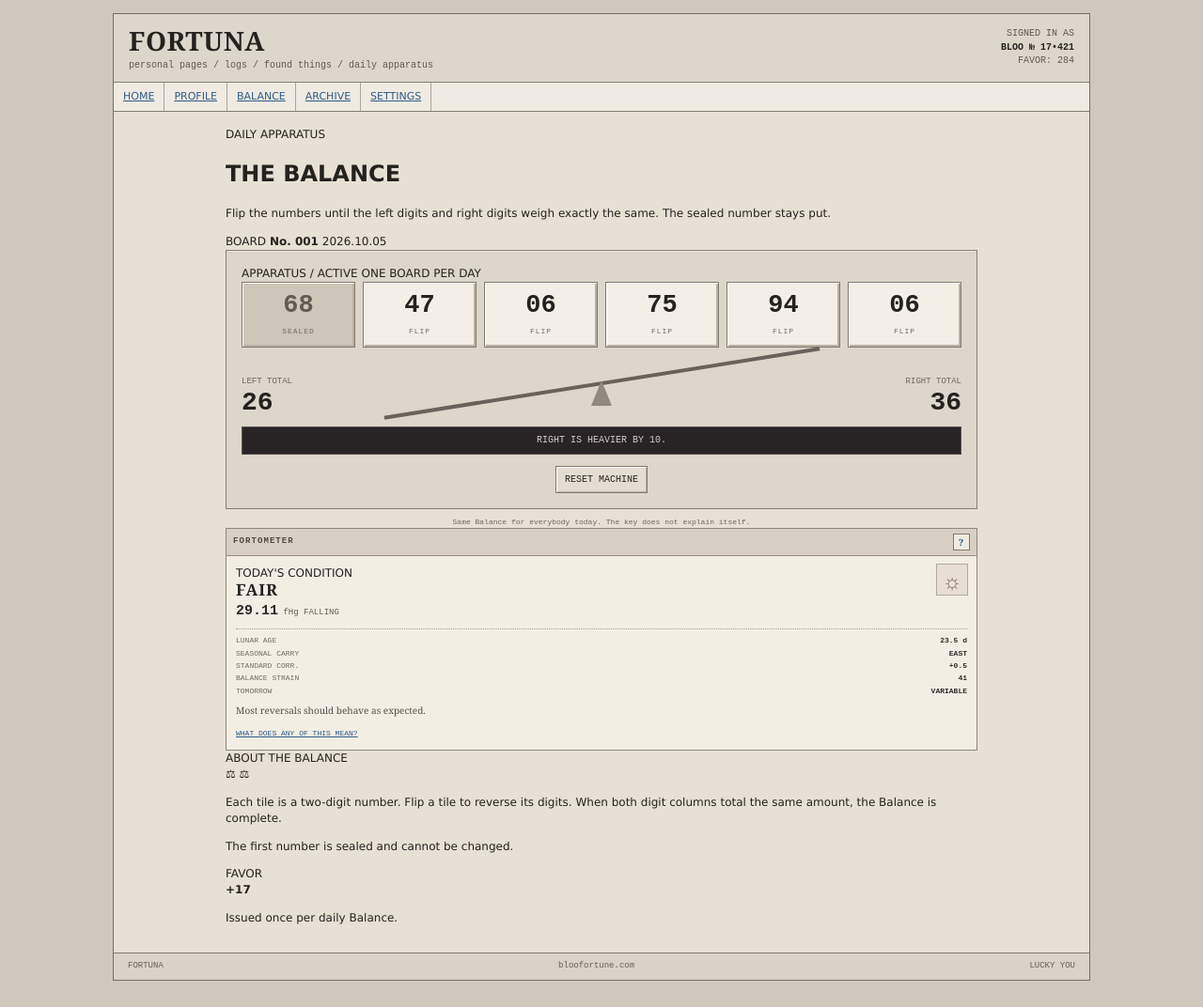
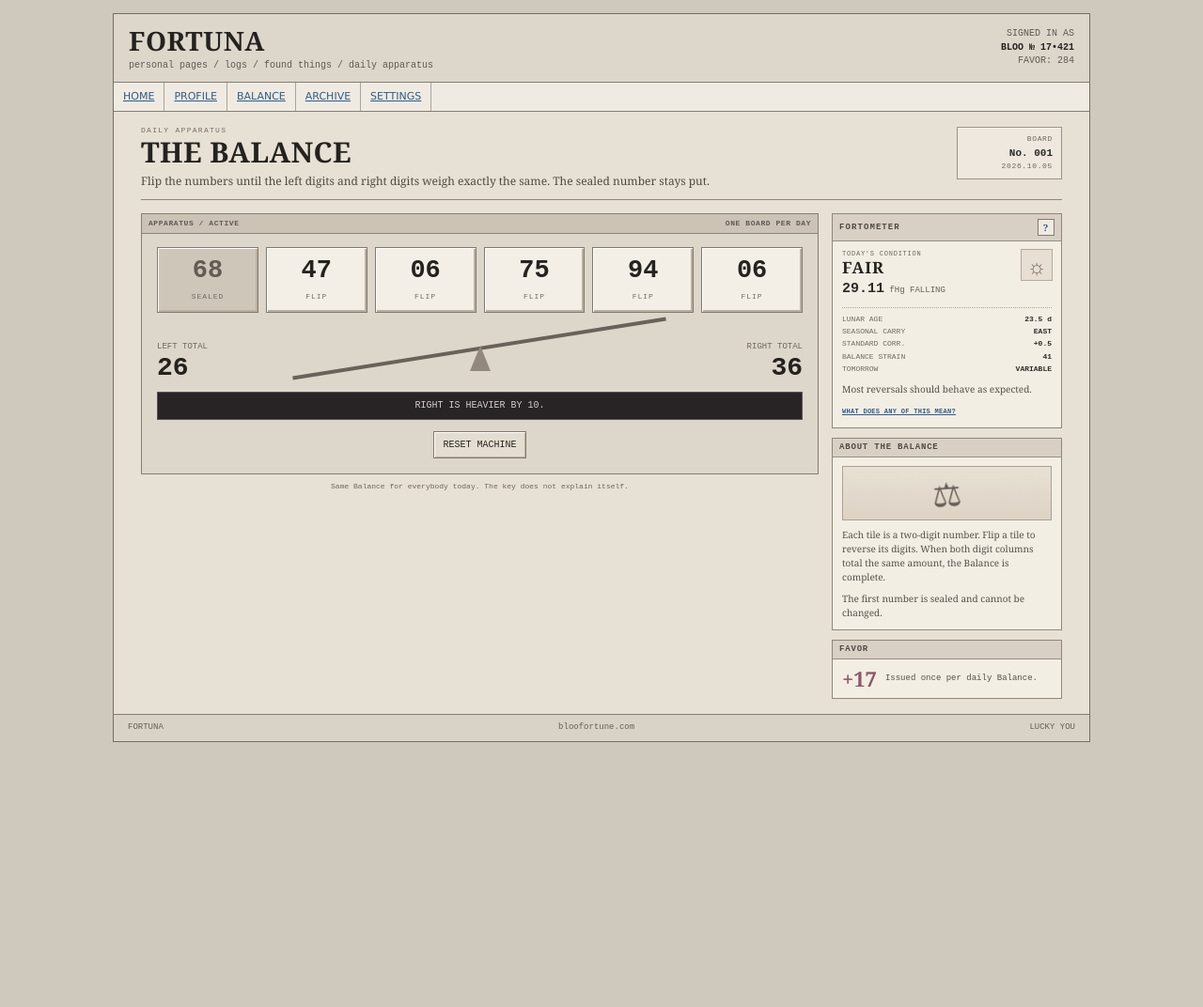
Before and after one commit to Blookittt/blookittt.github.io, a Jekyll site: the page built from balance.html, in a window 1280 px wide. Shown: the whole page at 94% size. Built offline with Jekyll 4.4.1, drawn with Linux system fonts in a browser that asks for light colours; after the commit the page ends 900 px from its top, so only the background shows below that.

Commit message:
Add collected Balance page UI pass

```diff
--- a/assets/style.css
+++ b/assets/style.css
@@ -1971,3 +1971,255 @@
     display:none;
   }
 }
+
+
+/* BALANCE UI PASS V2 */
+.balance-page-v2{
+  max-width:980px;
+  margin:0 auto;
+}
+
+.balance-page-head{
+  display:grid;
+  grid-template-columns:minmax(0,1fr) auto;
+  gap:20px;
+  align-items:start;
+  margin-bottom:14px;
+  padding-bottom:10px;
+  border-bottom:1px solid #8e867b;
+}
+
+.balance-eyebrow{
+  margin-bottom:4px;
+  color:#756e67;
+  font:8px/1 "Courier New",monospace;
+  letter-spacing:.16em;
+}
+
+.balance-page-head h1{
+  margin:0;
+  font:bold 30px/1 Georgia,"Times New Roman",serif;
+  letter-spacing:.015em;
+}
+
+.balance-page-head p{
+  max-width:650px;
+  margin:7px 0 0;
+  color:#4f4a45;
+  font:12px/1.55 Georgia,"Times New Roman",serif;
+}
+
+.balance-page-meta{
+  min-width:112px;
+  padding:7px 9px;
+  background:#eee8de;
+  border:1px solid #9a9286;
+  text-align:right;
+  box-shadow:inset 0 1px 0 rgba(255,255,255,.6);
+}
+
+.balance-page-meta span,
+.balance-page-meta strong{
+  display:block;
+}
+
+.balance-page-meta span{
+  color:#6c655e;
+  font:8px/1.35 "Courier New",monospace;
+  letter-spacing:.08em;
+}
+
+.balance-page-meta strong{
+  margin:2px 0;
+  color:#2b2926;
+  font:bold 11px/1.3 "Courier New",monospace;
+}
+
+.balance-ui-grid{
+  display:grid;
+  grid-template-columns:minmax(0,1fr) 245px;
+  gap:14px;
+  align-items:start;
+}
+
+.balance-main{
+  min-width:0;
+}
+
+.balance-side{
+  display:grid;
+  gap:10px;
+}
+
+.balance-machine{
+  margin:0;
+}
+
+.balance-machine-head{
+  display:flex;
+  justify-content:space-between;
+  gap:12px;
+  margin:-16px -16px 14px;
+  padding:5px 7px;
+  background:#cbc3b6;
+  border-bottom:1px solid #8b8377;
+  color:#5f5952;
+  font:bold 8px/1.25 "Courier New",monospace;
+  letter-spacing:.07em;
+}
+
+.balance-side-card{
+  background:#f3eee4;
+  border:1px solid #8f877c;
+  box-shadow:inset 0 1px 0 rgba(255,255,255,.58);
+}
+
+.balance-side-card-head{
+  padding:5px 7px;
+  background:#d8d0c4;
+  border-bottom:1px solid #958d82;
+  color:#4f4a45;
+  font:bold 9px/1 "Courier New",monospace;
+  letter-spacing:.09em;
+}
+
+.balance-side-card-body{
+  padding:9px 10px 10px;
+}
+
+.balance-side-card-body p{
+  margin:0 0 8px;
+  color:#554f49;
+  font:10px/1.5 Georgia,"Times New Roman",serif;
+}
+
+.balance-side-card-body p:last-child{
+  margin-bottom:0;
+}
+
+.balance-help-gif{
+  position:relative;
+  height:58px;
+  margin:0 0 8px;
+  overflow:hidden;
+  background:
+    linear-gradient(to bottom,#e8e0d4,#ddd3c5);
+  border:1px solid #aaa195;
+  color:#665c55;
+  text-align:center;
+  font:35px/58px Georgia,"Times New Roman",serif;
+}
+
+.balance-help-frame{
+  position:absolute;
+  inset:0;
+  transform-origin:center;
+}
+
+.help-a{
+  animation:balance-help-a 1.35s steps(1,end) infinite;
+  transform:rotate(-4deg);
+}
+
+.help-b{
+  animation:balance-help-b 1.35s steps(1,end) infinite;
+  transform:rotate(4deg);
+}
+
+@keyframes balance-help-a{
+  0%,49%{opacity:1}
+  50%,100%{opacity:0}
+}
+
+@keyframes balance-help-b{
+  0%,49%{opacity:0}
+  50%,100%{opacity:1}
+}
+
+.favor-card .balance-side-card-body{
+  display:grid;
+  grid-template-columns:auto 1fr;
+  gap:9px;
+  align-items:center;
+}
+
+.favor-award{
+  color:#8c5969;
+  font:bold 22px/1 Georgia,"Times New Roman",serif;
+}
+
+.favor-card p{
+  margin:0;
+  font:9px/1.4 "Courier New",monospace;
+}
+
+.fortometer{
+  margin:0;
+}
+
+.fortometer-label{
+  margin-bottom:2px;
+  color:#6d665f;
+  font:7px/1 "Courier New",monospace;
+  letter-spacing:.11em;
+}
+
+.fortometer-help{
+  display:inline-block;
+  margin-top:2px;
+  font:bold 7px/1.3 "Courier New",monospace;
+  letter-spacing:.04em;
+}
+
+.balance-footnote{
+  margin-top:7px;
+}
+
+@media (max-width:820px){
+  .balance-ui-grid{
+    grid-template-columns:1fr;
+  }
+
+  .balance-side{
+    grid-template-columns:repeat(3,minmax(0,1fr));
+  }
+
+  .fortometer{
+    grid-column:span 2;
+  }
+}
+
+@media (max-width:620px){
+  .balance-page-head{
+    grid-template-columns:1fr;
+  }
+
+  .balance-page-meta{
+    width:max-content;
+    text-align:left;
+  }
+
+  .balance-side{
+    grid-template-columns:1fr;
+  }
+
+  .fortometer{
+    grid-column:auto;
+  }
+
+  .balance-machine-head{
+    flex-direction:column;
+    gap:2px;
+  }
+}
+
+@media (prefers-reduced-motion:reduce){
+  .help-a,
+  .help-b{
+    animation:none!important;
+  }
+
+  .help-b{
+    display:none;
+  }
+}
```
